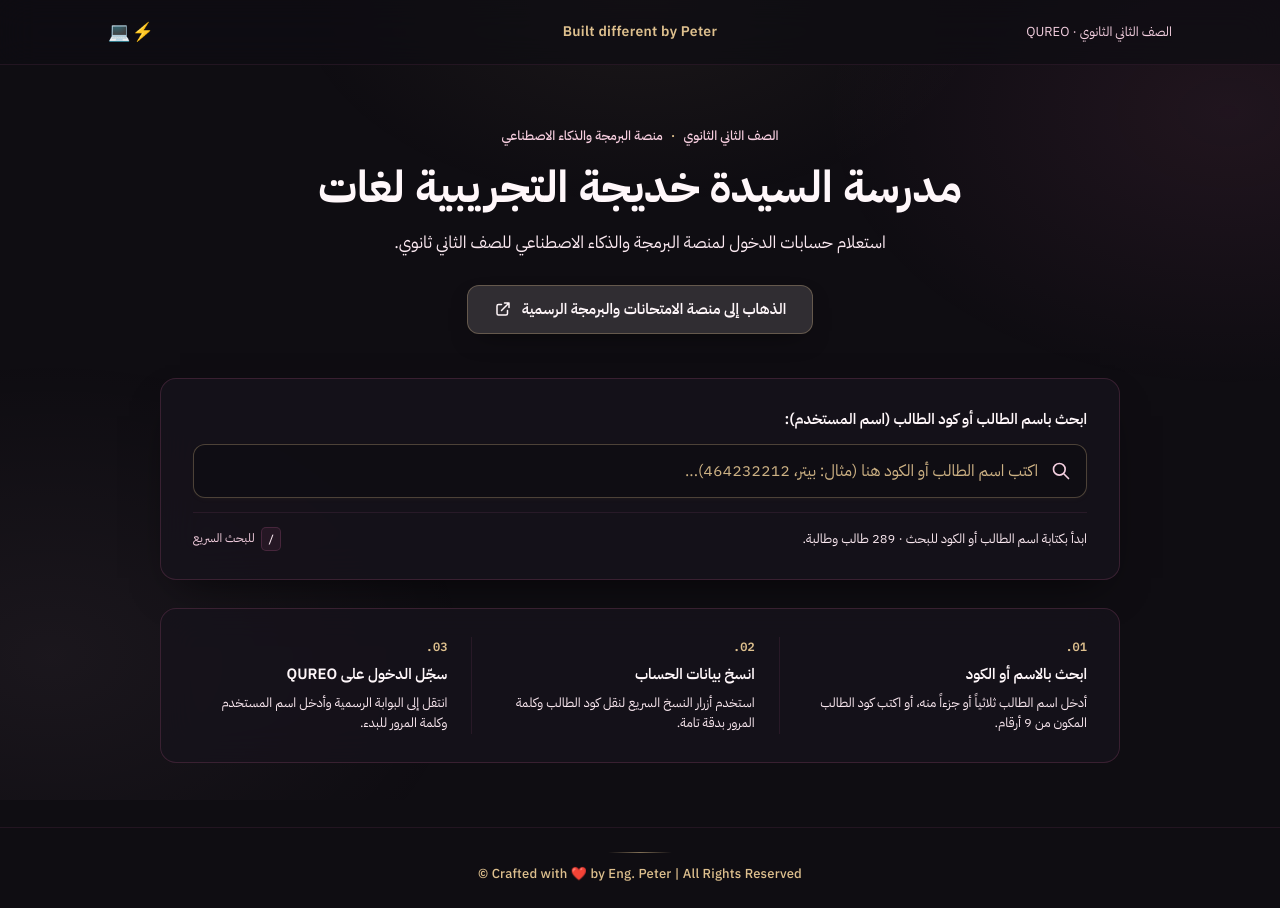
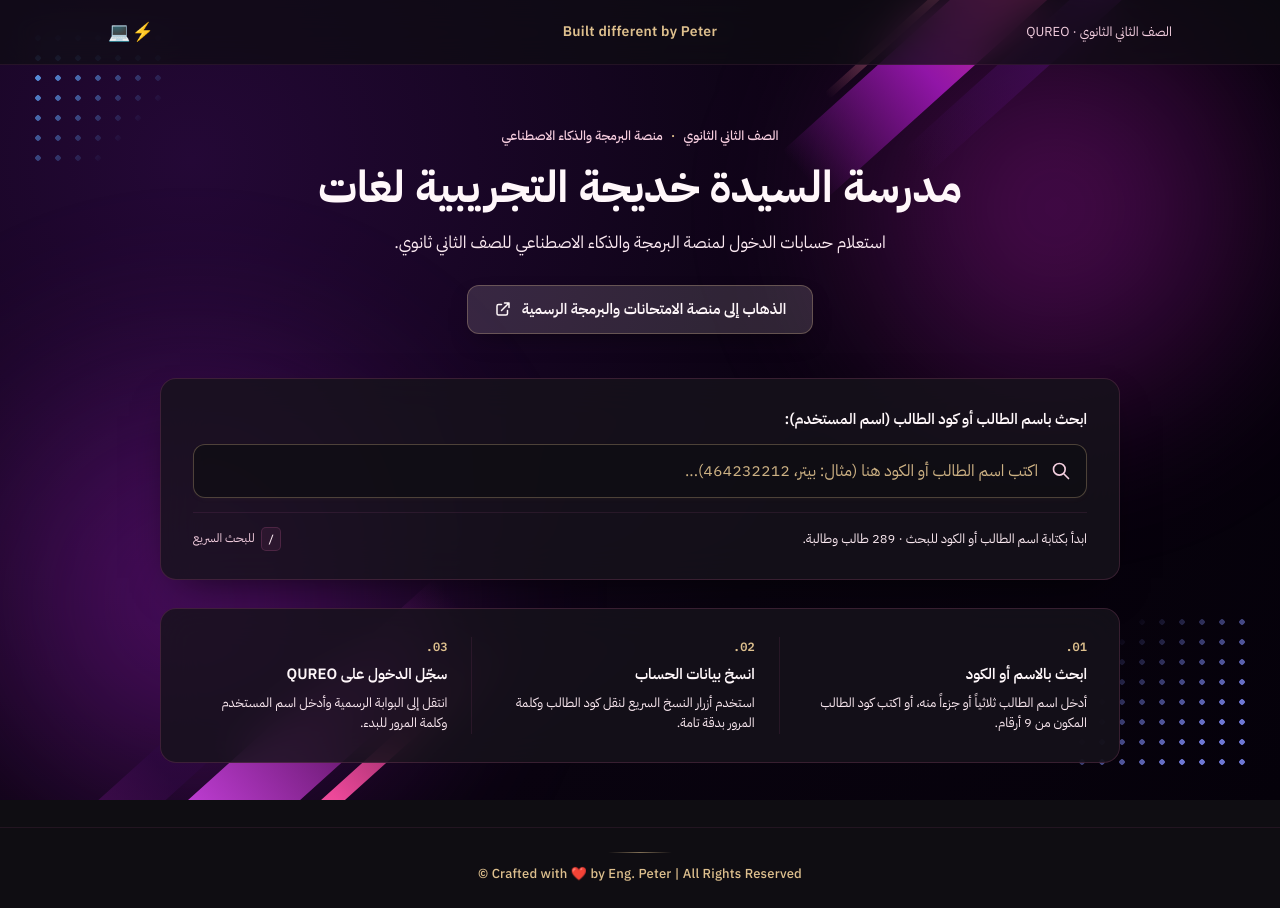
Before and after one commit to petromorganpro-dev/peter, a website: page index.html in a window 1280 px wide. Drawn offline with Linux system fonts and the light colour scheme; no server answers.

Commit message:
feat: redesign background and serve static assets
- Replace ambient glow background with a new "fronza" aesthetic
- Add support for static assets in server configuration

```diff
--- a/index.html
+++ b/index.html
@@ -122,16 +122,141 @@
                         color var(--duration-base) var(--ease-editorial);
         }
 
-        /* Subtle Blush & Muted Gold Ambient Glows */
-        .ambient-canvas {
+        /* حاوية الخلفية الثابتة */
+        .fronza-bg {
             position: fixed;
             inset: 0;
             z-index: -1;
             pointer-events: none;
-            background:
-                radial-gradient(38% 36% at 50% 0%, var(--gold-ambient), transparent 72%),
-                radial-gradient(44% 48% at 96% 14%, var(--bg-ambient-1), transparent 72%),
-                radial-gradient(46% 52% at 4% 82%, var(--bg-ambient-2), transparent 72%);
+            background: radial-gradient(circle at 15% 20%, #240836 0%, #09030f 55%, #05010a 100%);
+            overflow: hidden;
+        }
+
+        /* الإضاءات المتوهجة في الخلفية */
+        .glow-top-right {
+            position: absolute;
+            top: -10%;
+            right: -5%;
+            width: 45vw;
+            height: 45vw;
+            background: radial-gradient(circle, rgba(217, 28, 217, 0.35) 0%, transparent 70%);
+            filter: blur(60px);
+        }
+
+        .glow-bottom-left {
+            position: absolute;
+            bottom: -15%;
+            left: -10%;
+            width: 50vw;
+            height: 50vw;
+            background: radial-gradient(circle, rgba(180, 30, 220, 0.4) 0%, transparent 70%);
+            filter: blur(70px);
+        }
+
+        /* الأشكال الهندسية المائلة (الزاوية العلوية اليمنى) */
+        .streaks-top-right {
+            position: absolute;
+            top: -80px;
+            right: -120px;
+            width: 650px;
+            height: 500px;
+            transform: rotate(-42deg);
+            pointer-events: none;
+        }
+
+        .streak {
+            position: absolute;
+            border-radius: 4px;
+        }
+
+        .s1 {
+            top: 40px;
+            right: 50px;
+            width: 480px;
+            height: 65px;
+            background: linear-gradient(90deg, transparent, #9d17b5, #f43f9e, #ff7eb3);
+            opacity: 0.9;
+        }
+
+        .s2 {
+            top: 120px;
+            right: 20px;
+            width: 420px;
+            height: 35px;
+            background: linear-gradient(90deg, transparent, #4a0d66, #c026d3);
+            opacity: 0.7;
+        }
+
+        .s3 {
+            top: 25px;
+            right: 110px;
+            width: 350px;
+            height: 8px;
+            background: linear-gradient(90deg, transparent, #ff85a2, #ffffff);
+        }
+
+        /* الأشكال الهندسية المائلة (الزاوية السفلية اليسرى) */
+        .streaks-bottom-left {
+            position: absolute;
+            bottom: -80px;
+            left: -120px;
+            width: 650px;
+            height: 500px;
+            transform: rotate(-42deg);
+            pointer-events: none;
+        }
+
+        .sb1 {
+            bottom: 60px;
+            left: 30px;
+            width: 500px;
+            height: 75px;
+            background: linear-gradient(270deg, transparent, #701a75, #d946ef, #f472b6);
+            opacity: 0.85;
+        }
+
+        .sb2 {
+            bottom: 30px;
+            left: 80px;
+            width: 460px;
+            height: 16px;
+            background: linear-gradient(270deg, transparent, #ec4899, #fda4af);
+        }
+
+        .sb3 {
+            bottom: 150px;
+            left: 10px;
+            width: 380px;
+            height: 45px;
+            background: linear-gradient(270deg, transparent, #2e0842, #86198f);
+            opacity: 0.6;
+        }
+
+        /* شبكات النقاط في الزوايا (Halftone Dots) */
+        .dots-top-left {
+            position: absolute;
+            top: 28px;
+            left: 28px;
+            width: 140px;
+            height: 140px;
+            background-image: radial-gradient(circle, #60a5fa 2.5px, transparent 3px);
+            background-size: 20px 20px;
+            -webkit-mask-image: linear-gradient(135deg, rgba(0,0,0,1) 20%, rgba(0,0,0,0) 75%);
+            mask-image: linear-gradient(135deg, rgba(0,0,0,1) 20%, rgba(0,0,0,0) 75%);
+            opacity: 0.85;
+        }
+
+        .dots-bottom-right {
+            position: absolute;
+            bottom: 28px;
+            right: 28px;
+            width: 180px;
+            height: 160px;
+            background-image: radial-gradient(circle, #818cf8 2.5px, transparent 3px);
+            background-size: 20px 20px;
+            -webkit-mask-image: linear-gradient(-45deg, rgba(0,0,0,1) 25%, rgba(0,0,0,0) 80%);
+            mask-image: linear-gradient(-45deg, rgba(0,0,0,1) 25%, rgba(0,0,0,0) 80%);
+            opacity: 0.85;
         }
 
         .container {
@@ -994,7 +1119,26 @@
     </style>
 </head>
 <body>
-    <div class="ambient-canvas" aria-hidden="true"></div>
+    <!-- كود الخلفية -->
+    <div class="fronza-bg" aria-hidden="true">
+        <div class="glow-top-right"></div>
+        <div class="glow-bottom-left"></div>
+
+        <div class="streaks-top-right">
+            <div class="streak s1"></div>
+            <div class="streak s2"></div>
+            <div class="streak s3"></div>
+        </div>
+
+        <div class="streaks-bottom-left">
+            <div class="streak sb1"></div>
+            <div class="streak sb2"></div>
+            <div class="streak sb3"></div>
+        </div>
+
+        <div class="dots-top-left"></div>
+        <div class="dots-bottom-right"></div>
+    </div>
 
     <!-- Toast Notification -->
     <div id="toast" class="toast" role="status" aria-live="polite">
--- a/server.js
+++ b/server.js
@@ -8,6 +8,7 @@ const __dirname = path.dirname(__filename);
 const app = express();
 const PORT = 3000;
 
+app.use(express.static(path.join(__dirname, 'public')));
 app.use(express.static(__dirname));
 
 app.use((req, res) => {
```
Also changed, not shown: public/assets/aistudio/1795433121994_6efb09a6.jpg (added).
